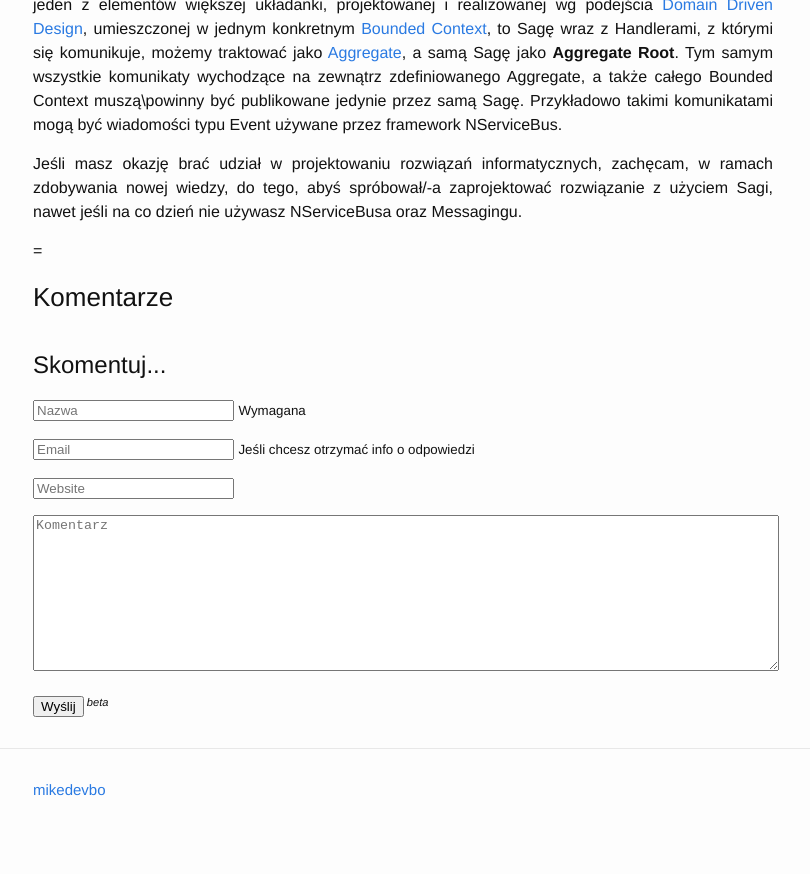
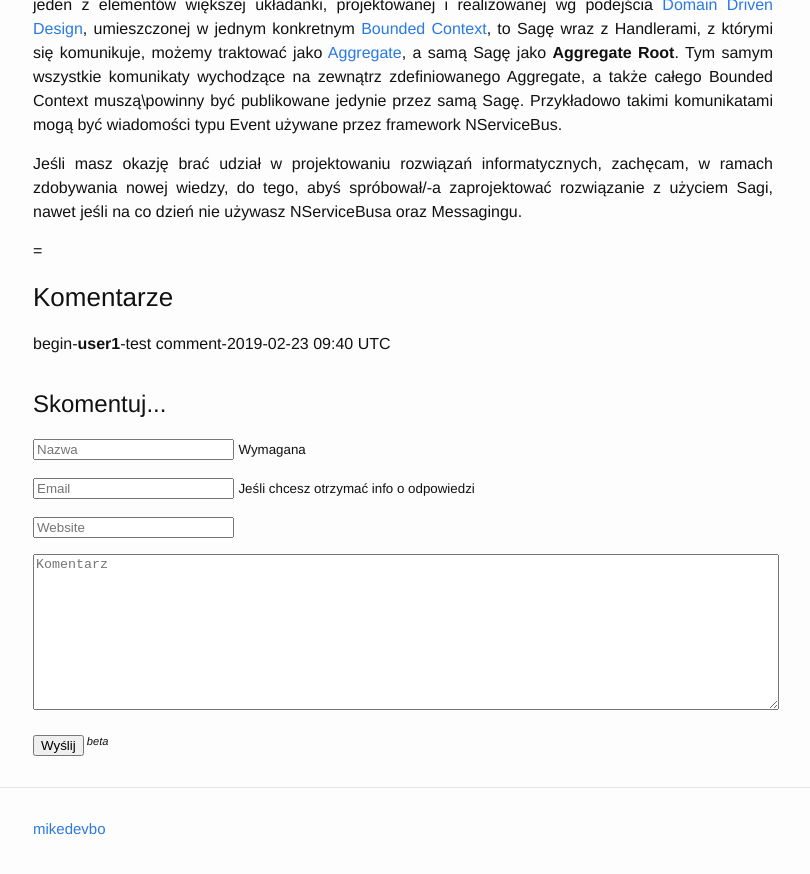
Before and after one commit to mikedevbo/mikedevbo.github.io, a Jekyll site: the page built from _posts/2018-09-30-nservicebus-saga-request-response-ddd-aggregate-root.md, in a window 1280 px wide and 900 px high, scrolled down 10548 px. Shown: the top 874 px of the window, without its empty margins (237-1047 px from the left). Built offline with Jekyll 4.4.1, drawn with Linux system fonts in a browser that asks for light colours.

Commit message:
add comment

```diff
--- a/_posts/2018-09-30-nservicebus-saga-request-response-ddd-aggregate-root.md
+++ b/_posts/2018-09-30-nservicebus-saga-request-response-ddd-aggregate-root.md
@@ -430,3 +430,4 @@ Jeśli masz okazję brać udział w projektowaniu rozwiązań informatycznych, z
 {{ site.mark_post_as_end }}
 
 ### {{ site.comments }}
+begin-**user1**-test comment-2019-02-23 09:40 UTC
```
